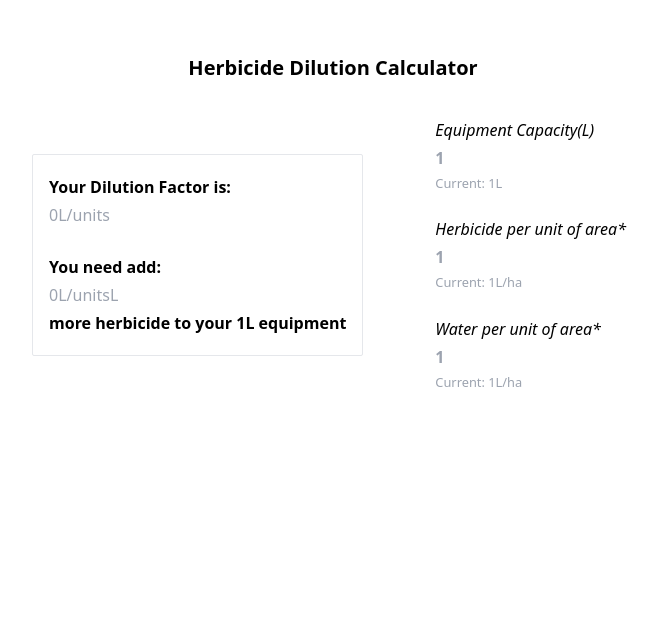
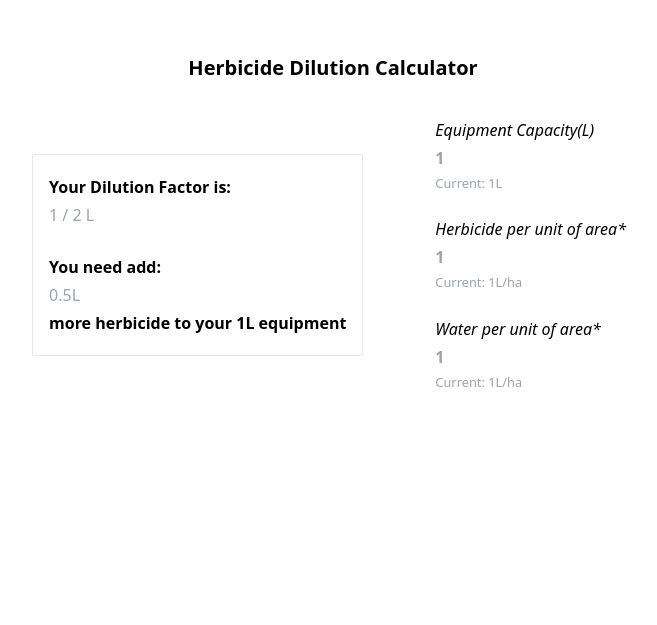
Before and after one commit to landonjohnsontechnologies/herbicide-dilution-calculator, a React (Create React App) app: page / in a window 1280 px wide. Shown: the part 175-800 px from the top of the page, without its empty margins (307-964 px from the left). Built offline with nearby package versions, Linux system fonts and the light colour scheme.

Commit message:
🚜 fixed useEffect arguments maybe

```diff
--- a/src/App.jsx
+++ b/src/App.jsx
@@ -11,7 +11,7 @@ function App() {
 	const [water, setWater] = useState(1);
 	const [volumeTotal, setVolumeTotal] = useState(0);
 
-	useEffect((herbicide, water, capacity, volumeTotal, dilutionFactorNumber) => {
+	useEffect(() => {
 		if (herbicide >= 1 || water >= 1) {
 			setVolumeTotal(Number(herbicide) + Number(water));
 			setDilutionFactor(`${herbicide} / ${volumeTotal} L`);
@@ -20,7 +20,7 @@ function App() {
 		if (herbicide >= 1 || water >= 1 || capacity >= 1) {
 			setHerbicideRequired(Number(capacity) * Number(dilutionFactorNumber));
 		}
-	});
+	}, [herbicide, water, capacity, volumeTotal, dilutionFactorNumber]);
 
 	console.log(dilutionFactor);
 
```
